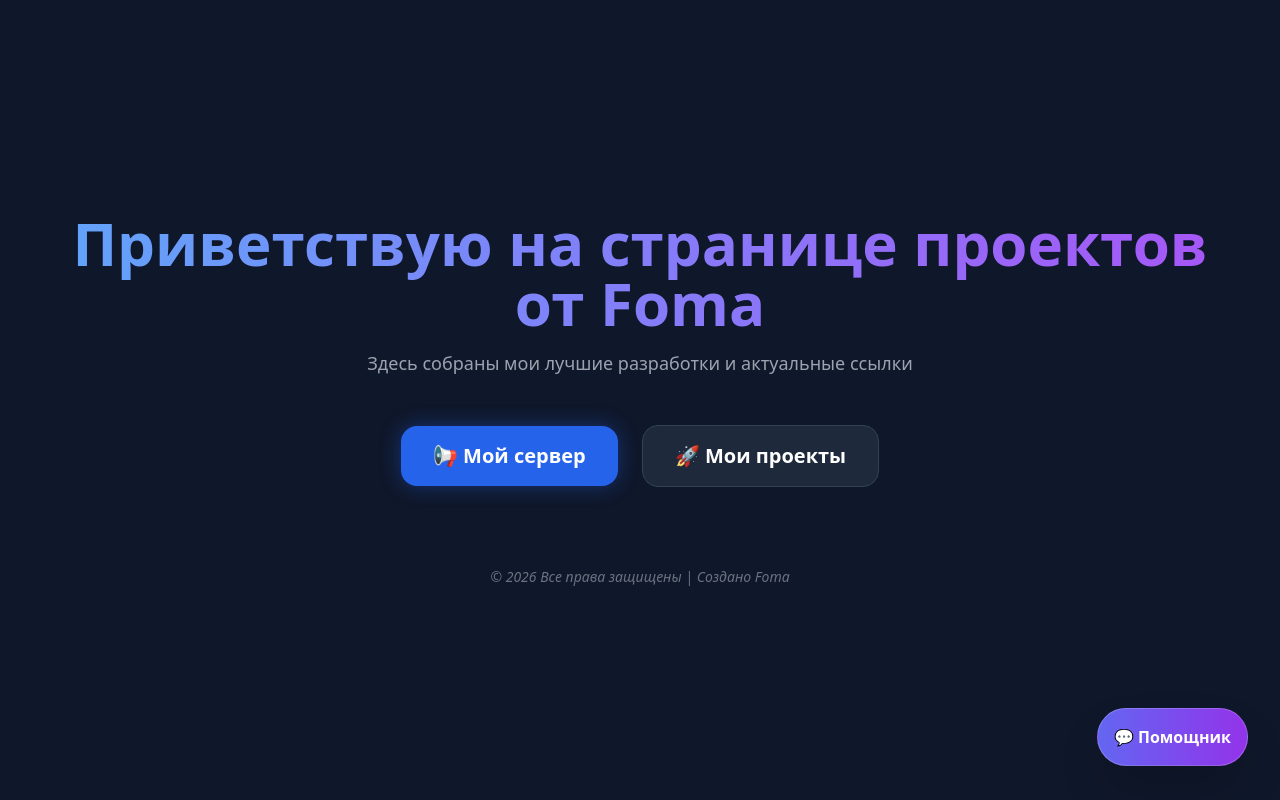
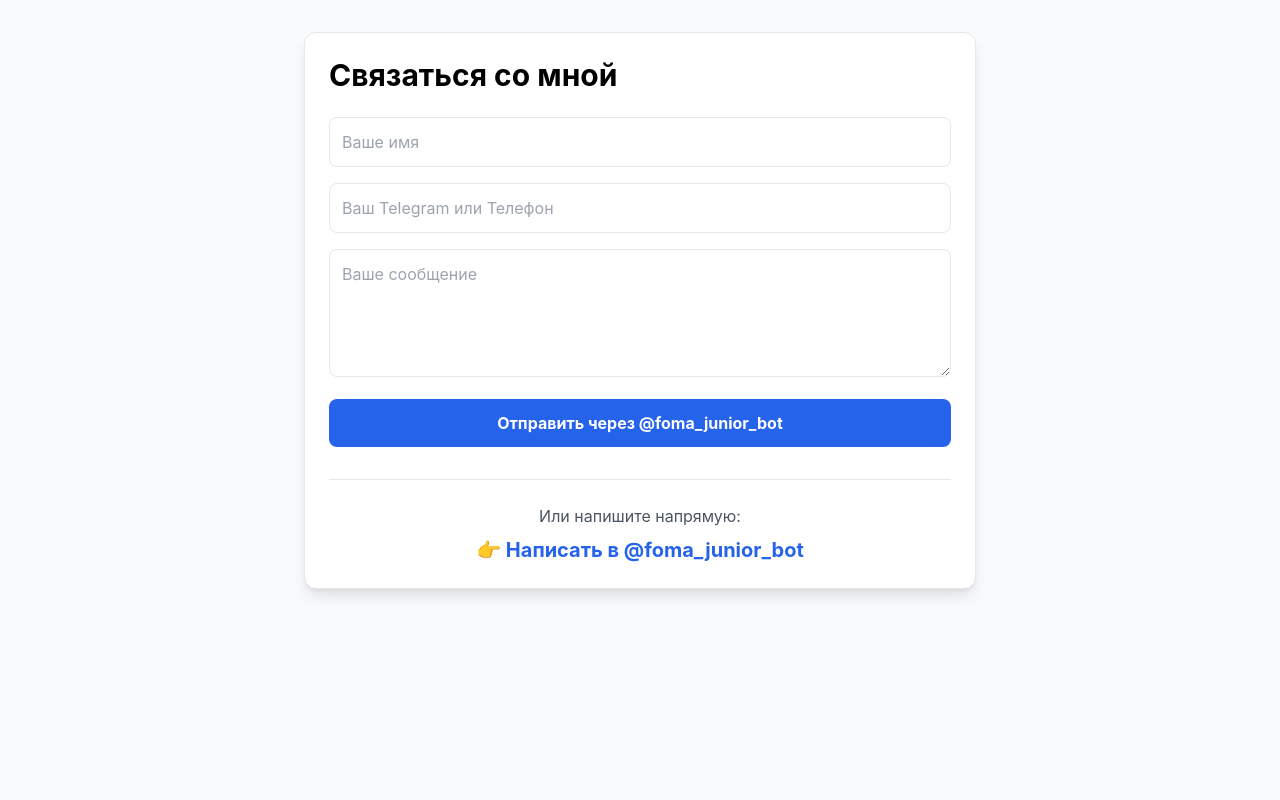
Before and after one commit to F0m0chka/my-portfolio, a Next.js app: page / in a window 1280 px wide. Built offline with nearby package versions, Linux system fonts and the light colour scheme.

Commit message:
Final Fix: working button and @foma_junior_bot links

```diff
--- a/app/api/telegram/route.ts
+++ b/app/api/telegram/route.ts
@@ -7,12 +7,12 @@ export async function POST(request: Request) {
     const token = "7598822558:AAH9m3pUvT7vD6pSAnrI-C0qI_H9u-H9u-8";
     const chatId = "5616335133";
 
-    // Указываем правильное имя бота в уведомлении
     const text = `
-🚀 **Новая заявка через @foma_junior_bot!**
+🚀 **Новая заявка с сайта!**
 👤 **Имя**: ${name}
 📞 **Контакт**: ${contact}
 💬 **Сообщение**: ${message}
+🤖 **Обработано через**: @foma_junior_bot
     `;
 
     const response = await fetch(`https://api.telegram.org/bot${token}/sendMessage`, {
@@ -29,6 +29,6 @@ export async function POST(request: Request) {
 
     return NextResponse.json({ success: true });
   } catch (error) {
-    return NextResponse.json({ success: false, error: 'Failed to send' }, { status: 500 });
+    return NextResponse.json({ success: false }, { status: 500 });
   }
 }
--- a/app/page.tsx
+++ b/app/page.tsx
@@ -1,56 +1,72 @@
-import React from 'react';
+"use client";
+import { useState } from 'react';
 
-export default function Page() {
+export default function Home() {
+  const [name, setName] = useState('');
+  const [contact, setContact] = useState('');
+  const [message, setMessage] = useState('');
+
+  const handleSubmit = async (e: React.FormEvent) => {
+    e.preventDefault();
+    try {
+      const response = await fetch('/api/telegram', {
+        method: 'POST',
+        headers: { 'Content-Type': 'application/json' },
+        body: JSON.stringify({ name, contact, message }),
+      });
+
+      if (response.ok) {
+        alert("✅ Сообщение отправлено боту @foma_junior_bot!");
+        setName(''); setContact(''); setMessage('');
+      } else {
+        alert("❌ Ошибка при отправке");
+      }
+    } catch (err) {
+      console.error("Ошибка:", err);
+    }
+  };
+
   return (
-    <div className="min-h-screen bg-slate-900 text-white flex flex-col items-center justify-center p-8 font-sans">
+    <main className="min-h-screen p-8 bg-gray-50 text-black">
+      <div className="max-w-2xl mx-auto bg-white p-6 rounded-xl shadow-lg border border-gray-200">
+        <h1 className="text-3xl font-bold mb-6">Связаться со мной</h1>
 
-      {/* Главный приветственный заголовок */}
-      <header className="text-center mb-12">
-        <h1 className="text-5xl md:text-6xl font-extrabold mb-4 text-transparent bg-clip-text bg-gradient-to-r from-blue-400 to-purple-500">
-          Приветствую на странице проектов от Foma
-        </h1>
-        <p className="text-gray-400 text-lg">
-          Здесь собраны мои лучшие разработки и актуальные ссылки
-        </p>
-      </header>
+        <form onSubmit={handleSubmit} className="space-y-4">
+          <input
+            type="text" placeholder="Ваше имя" required
+            className="w-full p-3 border rounded-lg"
+            value={name} onChange={(e) => setName(e.target.value)}
+          />
+          <input
+            type="text" placeholder="Ваш Telegram или Телефон" required
+            className="w-full p-3 border rounded-lg"
+            value={contact} onChange={(e) => setContact(e.target.value)}
+          />
+          <textarea
+            placeholder="Ваше сообщение" required
+            className="w-full p-3 border rounded-lg h-32"
+            value={message} onChange={(e) => setMessage(e.target.value)}
+          />
+          <button
+            type="submit"
+            className="w-full bg-blue-600 text-white p-3 rounded-lg font-bold hover:bg-blue-700 transition"
+          >
+            Отправить через @foma_junior_bot
+          </button>
+        </form>
 
-      {/* Основные кнопки */}
-      <div className="flex flex-col md:flex-row gap-6 items-center">
-
-        {/* Кнопка ТГ-канала */}
-        <a
-          href="https://t.me/+qxcAoFFsuvZiNWMy"
-          target="_blank"
-          className="px-8 py-4 bg-blue-600 rounded-2xl font-bold text-xl shadow-[0_0_20px_rgba(37,99,235,0.4)] hover:shadow-[0_0_30px_rgba(37,99,235,0.6)] transition-all transform hover:-translate-y-1"
-        >
-          📢 Мой сервер
-        </a>
-
-        {/* Кнопка Проектов */}
-        <a
-          href="#projects"
-          className="px-8 py-4 bg-slate-800 border border-slate-700 rounded-2xl font-bold text-xl hover:bg-slate-700 transition-all"
-        >
-          🚀 Мои проекты
-        </a>
-
+        <div className="mt-8 pt-6 border-t text-center">
+          <p className="text-gray-600 mb-2">Или напишите напрямую:</p>
+          <a
+            href="https://t.me/foma_junior_bot"
+            target="_blank"
+            rel="noopener noreferrer"
+            className="text-blue-600 font-bold text-xl hover:underline"
+          >
+            👉 Написать в @foma_junior_bot
+          </a>
+        </div>
       </div>
-
-      {/* Плавающая кнопка бота-помощника */}
-      <div className="fixed bottom-8 right-8 animate-bounce">
-        <a
-          href="https://t.me/f0m0chka_bot"
-          target="_blank"
-          className="flex items-center gap-3 bg-gradient-to-r from-indigo-500 to-purple-600 p-4 rounded-full shadow-2xl hover:scale-110 transition-transform border border-white/20"
-        >
-          <span className="font-bold text-white">💬 Помощник</span>
-        </a>
-      </div>
-
-      <footer className="mt-20 text-gray-500 text-sm italic">
-        © 2026 Все права защищены | Создано Foma
-      </footer>
-
-    </div>
+    </main>
   );
 }
```
